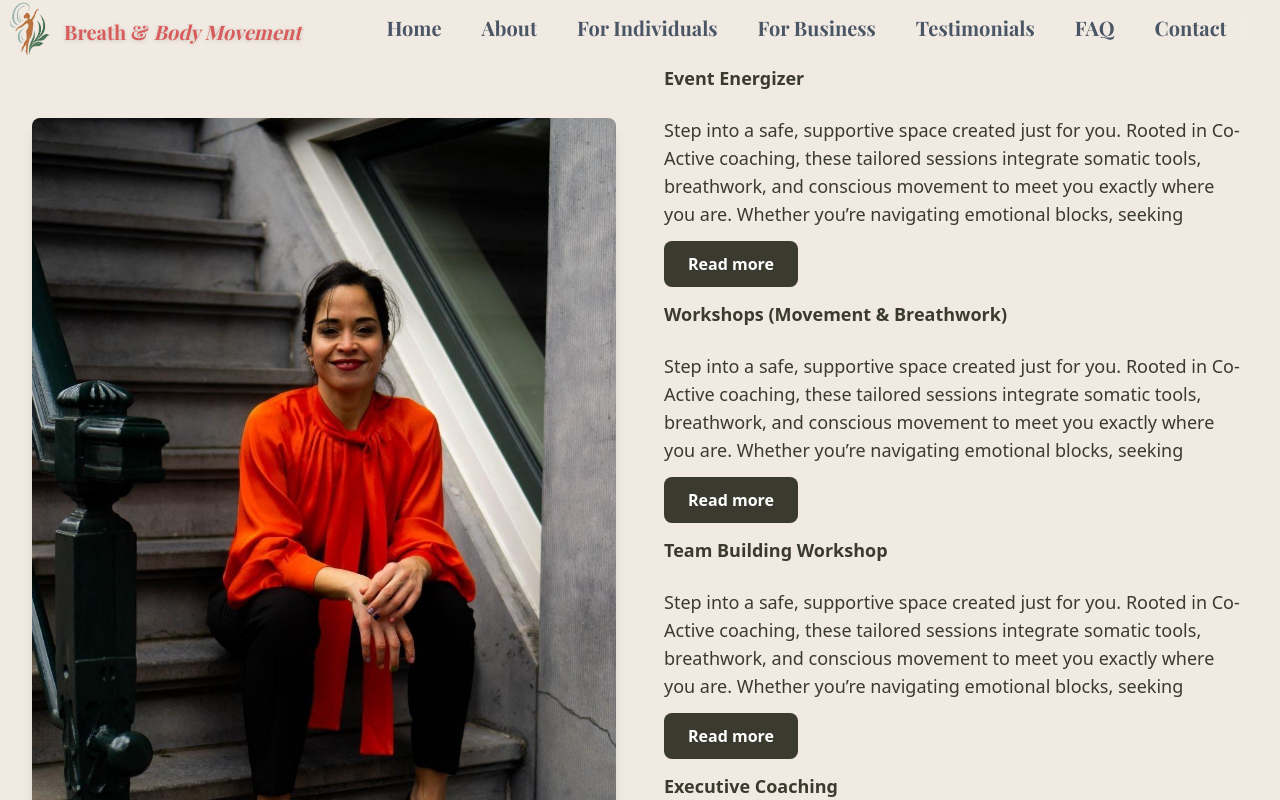
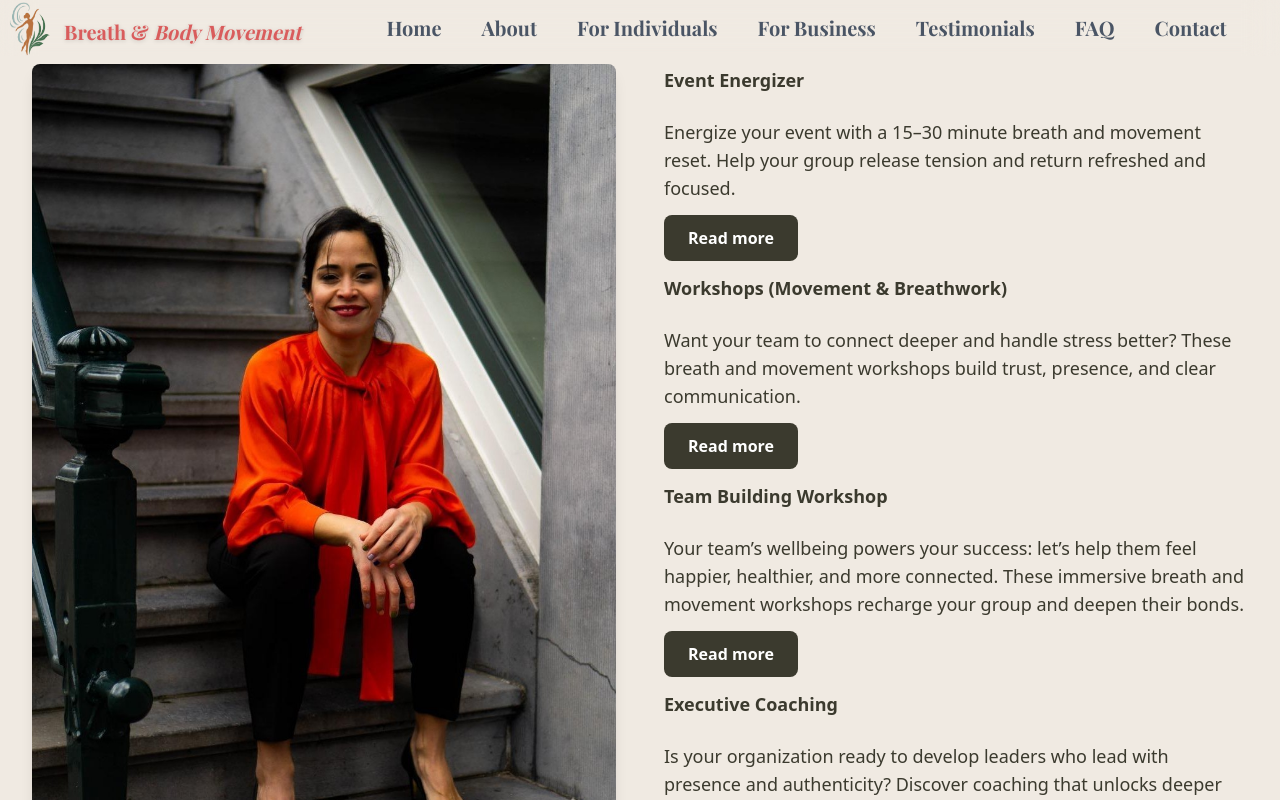
Before and after one commit to Stefannieuwenburg/Ebru-startup-webpage, a React (Vite) app: page /business in a window 1280 px wide. Shown: the top 800 px of the page. Built offline with nearby package versions, Linux system fonts and the light colour scheme; a web font is replaced by a local one.

Commit message:
commit button pages

```diff
--- a/src/pages/BusinessPage.jsx
+++ b/src/pages/BusinessPage.jsx
@@ -18,9 +18,9 @@ const BusinessPage = () => {
                                 <strong>Event Energizer</strong>
                             </h2>
                             <p className="text-lg text-[#3b3a2e] mb-6">
-                                Step into a safe, supportive space created just for you. Rooted in Co-Active coaching,
-                                these tailored sessions integrate somatic tools, breathwork, and conscious movement to
-                                meet you exactly where you are. Whether you’re navigating emotional blocks, seeking
+                            Energize your event with a 15–30 minute breath and movement reset.
+                            Help your group release tension and return refreshed and focused.
+
                             </p>
                             <Link
                                 to="/contact"
@@ -32,9 +32,8 @@ const BusinessPage = () => {
                                 <strong>Workshops (Movement & Breathwork)</strong>
                             </h2>
                             <p className="text-lg text-[#3b3a2e] mb-6">
-                                Step into a safe, supportive space created just for you. Rooted in Co-Active coaching,
-                                these tailored sessions integrate somatic tools, breathwork, and conscious movement to
-                                meet you exactly where you are. Whether you’re navigating emotional blocks, seeking
+                            Want your team to connect deeper and handle stress better?
+                            These breath and movement workshops build trust, presence, and clear communication.
 
                             </p>
                             <Link
@@ -47,10 +46,8 @@ const BusinessPage = () => {
                                 <strong>Team Building Workshop</strong>
                             </h2>
                             <p className="text-lg text-[#3b3a2e] mb-6">
-                                Step into a safe, supportive space created just for you. Rooted in Co-Active coaching,
-                                these tailored sessions integrate somatic tools, breathwork, and conscious movement to
-                                meet you exactly where you are. Whether you’re navigating emotional blocks, seeking
-
+                            Your team’s wellbeing powers your success: let’s help them feel happier, healthier, and more connected.
+                            These immersive breath and movement workshops recharge your group and deepen their bonds.
                             </p>
                             <Link
                                 to="/contact"
@@ -62,10 +59,8 @@ const BusinessPage = () => {
                                 <strong>Executive Coaching</strong>
                             </h2>
                             <p className="text-lg text-[#3b3a2e] mb-6">
-                                Step into a safe, supportive space created just for you. Rooted in Co-Active coaching,
-                                these tailored sessions integrate somatic tools, breathwork, and conscious movement to
-                                meet you exactly where you are. Whether you’re navigating emotional blocks, seeking
-
+                            Is your organization ready to develop leaders who lead with presence and authenticity?
+                            Discover coaching that unlocks deeper layers of strength and resilience.
                             </p>
                             <Link
                                 to="/contact"
```
